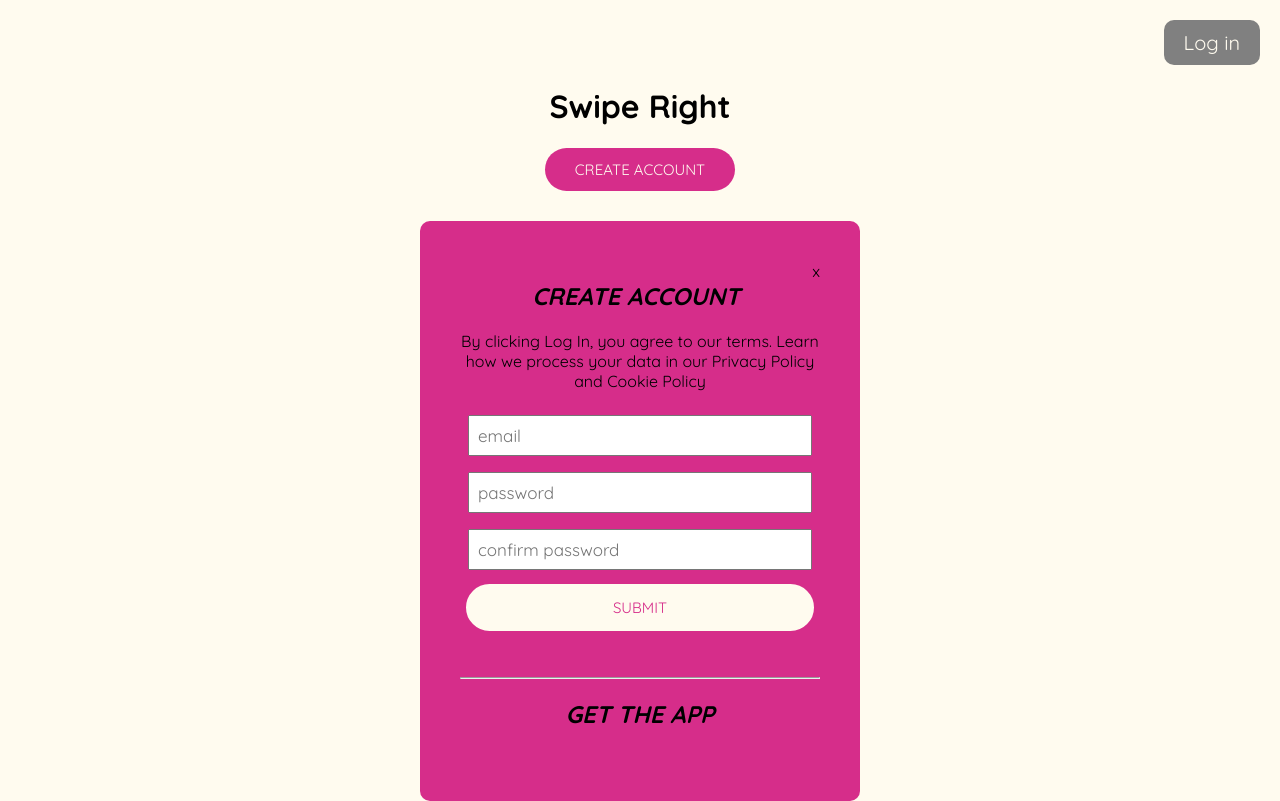
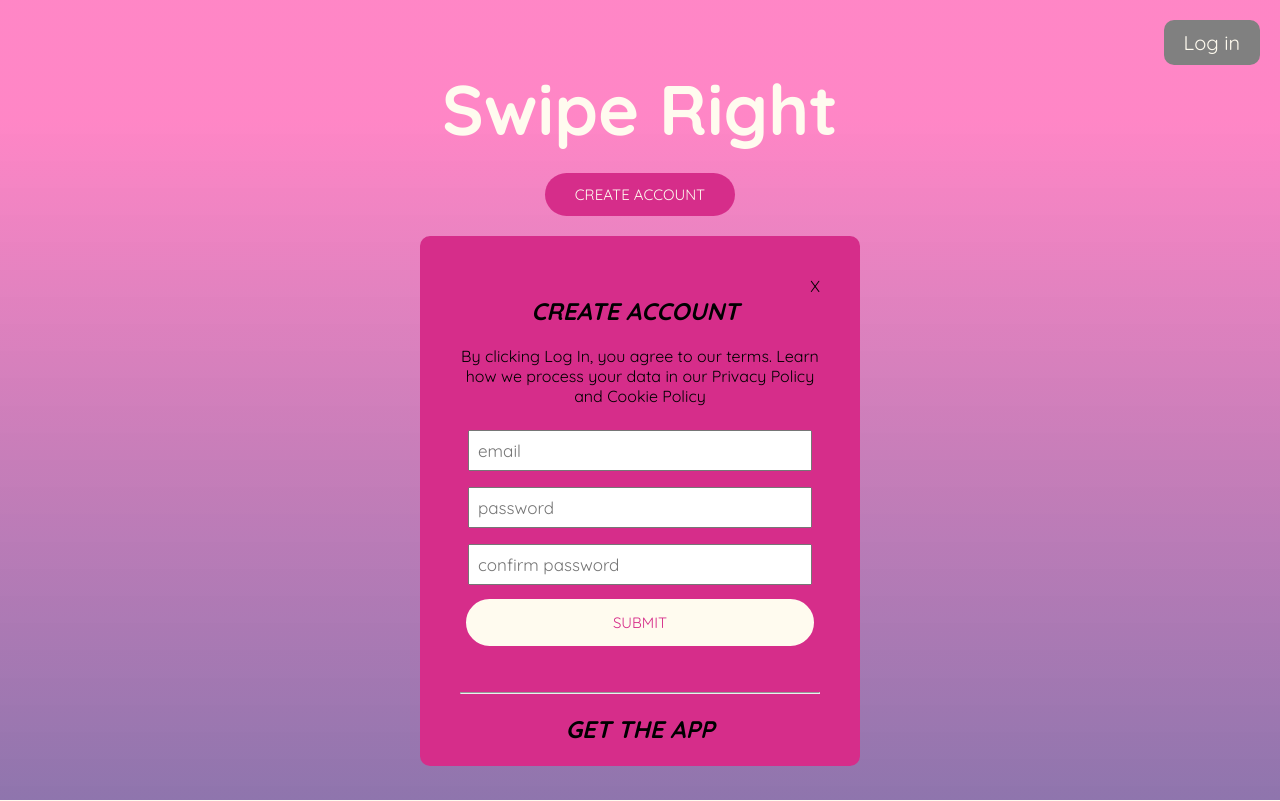
Before and after one commit to mattiemarie/swipe_right_for_yes, a React (Create React App) app: page / in a window 1280 px wide. Both pictures are taken after a click on the button "CREATE ACCOUNT". Built offline with nearby package versions, Linux system fonts and the light colour scheme.

Commit message:
adding login

```diff
--- a/src/componenets/AuthModal.js
+++ b/src/componenets/AuthModal.js
@@ -1,6 +1,6 @@
 import { useState } from "react"
 
-const AuthModal = ({ setShowModal }) => {
+const AuthModal = ({ setShowModal, isSignUp }) => {
 
     const [ email, setEmail ] = useState(null)
     const [ password, setPassword ] = useState(null)
@@ -9,7 +9,6 @@ const AuthModal = ({ setShowModal }) => {
 
     console.log(email, password, confirmPassword)
 
-    const isSignUp = true
 
     const handleClick = () => {
         setShowModal(false)
@@ -32,7 +31,7 @@ const AuthModal = ({ setShowModal }) => {
 
     return (
         <div className= "auth-modal">
-            <div className='close-icon'onClick={handleClick}>x</div>
+            <div className='close-icon'onClick={handleClick}>X</div>
             <h2>{isSignUp ? 'CREATE ACCOUNT' : 'Log In'}</h2>
             <p>By clicking Log In, you agree to our terms. Learn how we process your data in our Privacy Policy and Cookie Policy</p>
             <form onSubmit={handleSubmit}>
@@ -52,14 +51,14 @@ const AuthModal = ({ setShowModal }) => {
                     required={true}
                     onChange={(e) => setPassword(e.target.value)}
                 />
-                <input
+                {isSignUp && <input
                     type="password"
                     id="password-check"
                     name= "password-check"
                     placeholder="confirm password"
                     required={true}
                     onChange={(e) => setConfirmPassword(e.target.value)}
-                />
+                />}
                 <input className="secondary-button"type="submit"/>
                 <p>{error}</p>
             </form>
--- a/src/componenets/Nav.js
+++ b/src/componenets/Nav.js
@@ -3,10 +3,11 @@
 // import colorLogo from 'insert file location for color logo'
 
 
-const Nav = ({ minimal, authToken, setShowModal, showModal }) => {
+const Nav = ({ minimal, authToken, setShowModal, showModal, setIsSignUp }) => {
 
     const handleClick = () => {
         setShowModal(true)
+        setIsSignUp(false)
     }
 
 
--- a/src/index.css
+++ b/src/index.css
@@ -19,6 +19,7 @@
 html, body {
     margin: 0;
     padding:0;
+    text-align: center;
 }
 
 h2 {
@@ -29,6 +30,12 @@ h2 {
     font-family: 'Quicksand', sans-serif;
 }
 
+.primary-title {
+    font-size: 70px;
+    margin-top: auto;
+    margin-bottom: 20px;
+    color: var(--cream);
+}
 
 .primary-button {
     color: var(--cream);
@@ -64,9 +71,6 @@ h2 {
     transition: transform 100ms;
 }
 
-body {
-    text-align: center;
-}
 
 /* Navbar */
 nav {
@@ -101,7 +105,7 @@ nav .logo-container .logo {
 }
 
 /* Home */
-/* .overlay {
+.overlay {
     width: 100vw;
     height: 100vh;
     position: fixed;
@@ -109,8 +113,8 @@ nav .logo-container .logo {
         to bottom,
         rgba(255, 71, 175, .65) 15%,
         rgba(105, 72, 151, .75) 100%
-    )
-} */
+    ), url()
+}
 
 /* Auth Modal */
 .auth-modal {
@@ -118,9 +122,9 @@ nav .logo-container .logo {
     top: 175px;
     margin-left: auto;
     margin-right: auto;
-    margin-top: 30px;
+    margin-top: 20px;
     max-width: 360px;
-    height: 500px;
+    height: 450px;
     background-color: var(--magenta);
     border-radius: 10px;
     padding: 40px;
--- a/src/pages/Home.js
+++ b/src/pages/Home.js
@@ -5,6 +5,7 @@ import { useState } from 'react'
 const Home = () => {
 
     const [showModal, setShowModal] = useState(false)
+    const [isSignUp, setIsSignUp] = useState(true)
 
     // Authentication for Log In
     const authToken = false
@@ -13,20 +14,27 @@ const Home = () => {
     const handleClick = () => {
         console.log('clicked')
         setShowModal(true)
+        setIsSignUp(true)
     }
 
     return (
         <div className="overlay">
-            <Nav miniamal={false} authToken={authToken} setShowModal={setShowModal} showModal={showModal}/>
+            <Nav miniamal={false}
+            authToken={authToken}
+            setShowModal={setShowModal}
+            showModal={showModal}
+            setIsSignUp={setIsSignUp}/>
              <div className="home">
-                <h1>Swipe Right</h1>
+                <h1 className="primary-title">Swipe Right</h1>
                 <button className="primary-button" onClick={handleClick}>
                 {authToken ? 'Signout' : 'Create Account'}
 
                 </button>
 
                 {showModal && (
-                    <AuthModal setShowModal={setShowModal}/>
+                    <AuthModal
+                    setShowModal={setShowModal}
+                    isSignUp={isSignUp}/>
                 )}
 
             </div>
```
